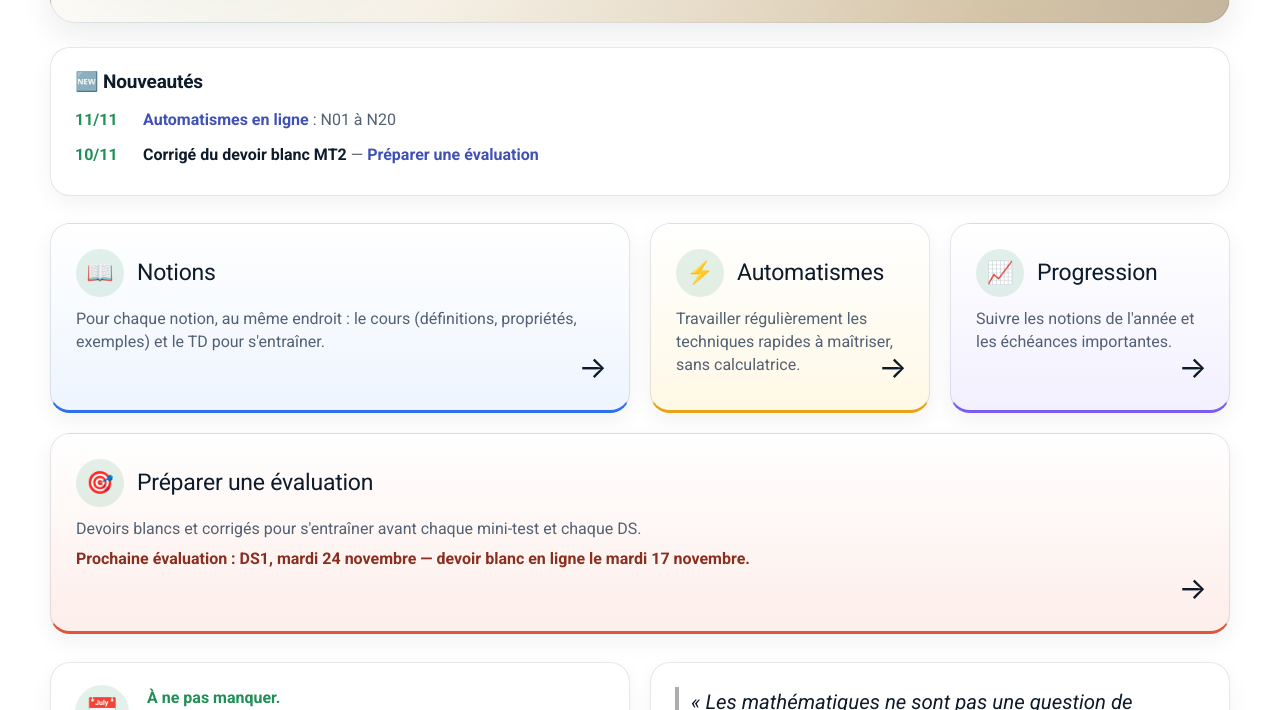
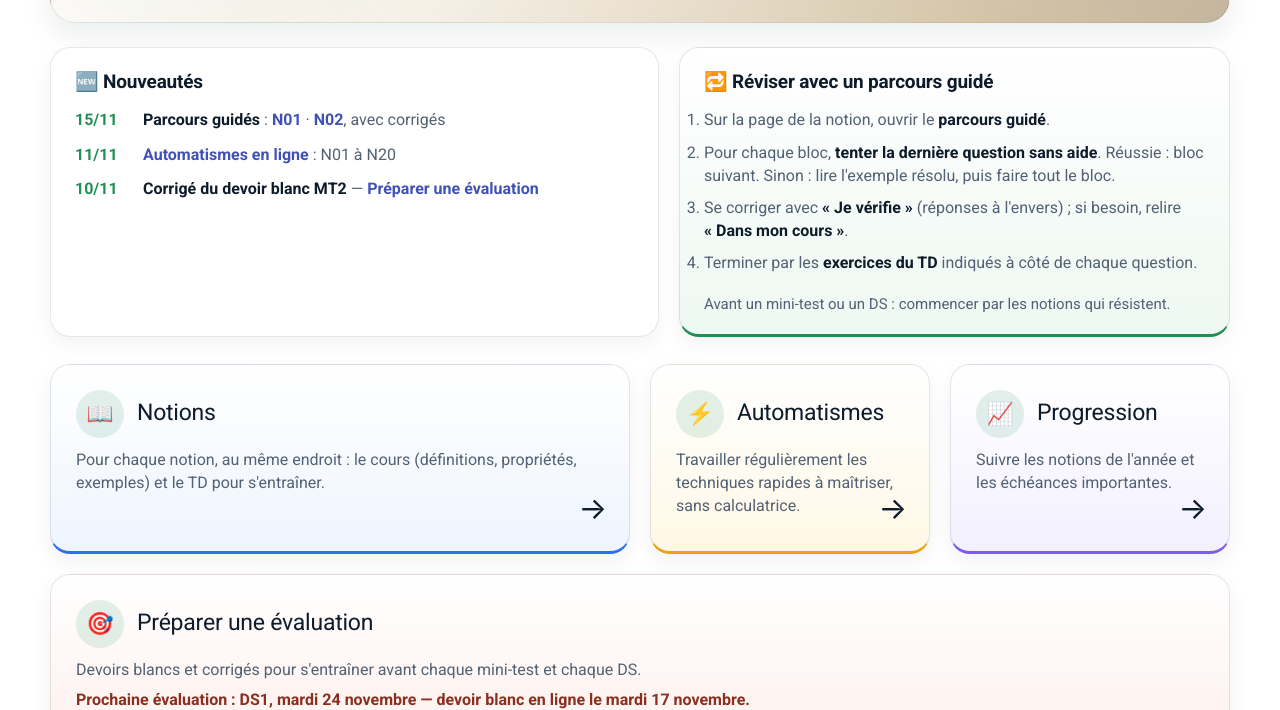
Before and after one commit to vnicolle56610/maths-1stmg, an MkDocs documentation site: the page built from docs/index.md, in a window 1280 px wide and 900 px high, scrolled down 430 px, cut to the strip 190-900 px from the top of the window. Built offline with MkDocs 1.6.1 and Material for MkDocs 9.7.7, drawn with Linux system fonts in a browser that asks for light colours.

Commit message:
Accueil STMG : afficher le mode d’emploi des parcours guidés

```diff
--- a/docs/index.md
+++ b/docs/index.md
@@ -30,13 +30,24 @@ hide:
 
 <!-- AUTO-NEWS:START -->
 <!-- Zone régénérée par scripts/generer_nouveautes.py : ne pas modifier à la main. -->
-<section class="maths-news maths-news--single">
+<section class="maths-news">
   <div class="maths-news-box">
     <h3>🆕 Nouveautés</h3>
     <ul class="maths-news-list">
+      <li><span class="maths-news-date">15/11</span><span><strong>Parcours guidés</strong> : <a href="notions/N01-rentree-donnees-logique/#parcours-guide">N01</a> · <a href="notions/N02-proportions-pourcentages-evolutions/#parcours-guide">N02</a>, avec corrigés</span></li>
       <li><span class="maths-news-date">11/11</span><span><strong><a href="automatismes/">Automatismes en ligne</a></strong> : N01 à N20</span></li>
       <li><span class="maths-news-date">10/11</span><span><strong>Corrigé du devoir blanc MT2</strong> — <a href="preparer-evaluation/">Préparer une évaluation</a></span></li>
     </ul>
+  </div>
+  <div class="maths-news-box maths-news-box--revise">
+    <h3>🔁 Réviser avec un parcours guidé</h3>
+    <ol class="maths-steps">
+      <li>Sur la page de la notion, ouvrir le <strong>parcours guidé</strong>.</li>
+      <li>Pour chaque bloc, <strong>tenter la dernière question sans aide</strong>. Réussie : bloc suivant. Sinon : lire l'exemple résolu, puis faire tout le bloc.</li>
+      <li>Se corriger avec <strong>« Je vérifie »</strong> (réponses à l'envers) ; si besoin, relire <strong>« Dans mon cours »</strong>.</li>
+      <li>Terminer par les <strong>exercices du TD</strong> indiqués à côté de chaque question.</li>
+    </ol>
+    <p class="maths-news-foot">Avant un mini-test ou un DS : commencer par les notions qui résistent.</p>
   </div>
 </section>
 <!-- AUTO-NEWS:END -->
```
